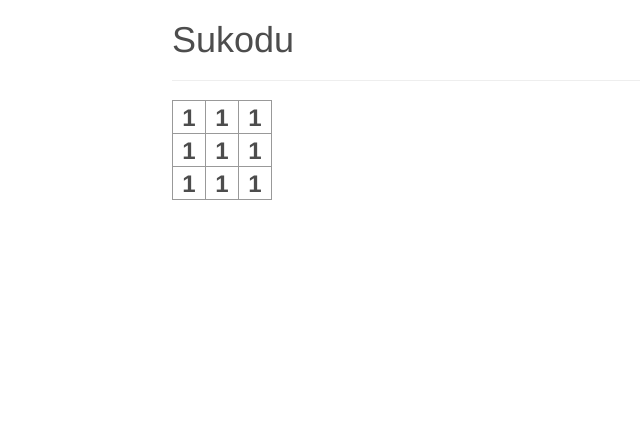
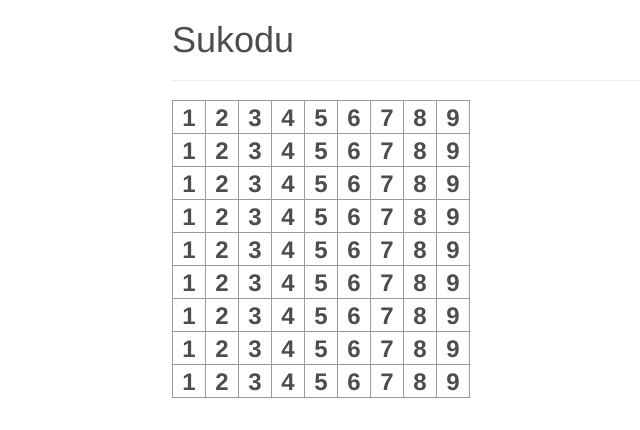
Before and after one commit to chunliu/sudoku, a React app: page / in a window 1280 px wide. Shown: the top 430 px of the page, without its empty margins (43-683 px from the left). Built offline with nearby package versions, Linux system fonts and the light colour scheme; the HTML template or start-up script is replaced by a standard one.

Commit message:
update UI

```diff
--- a/src/components/Game.tsx
+++ b/src/components/Game.tsx
@@ -1,5 +1,6 @@
 import * as React from "react";
 import {GameBoard} from "./board/GameBoard";
+import {COLS, ROWS} from "../core/sudokuClass";
 
 interface GameProps {}
 
--- a/src/components/board/GameBoard.tsx
+++ b/src/components/board/GameBoard.tsx
@@ -1,5 +1,6 @@
 import * as React from "react";
 import {Square} from "./Square";
+import {COLS, ROWS} from "../../core/sudokuClass";
 import "../../scss/main.scss";
 
 interface GameBoardProps {}
@@ -11,21 +12,15 @@ export class GameBoard extends React.Component<GameBoardProps, GameBoardState> {
         return (
             <div>
                 <div className="status">{status}</div>
-                <div className="board-row">
-                    <Square />
-                    <Square />
-                    <Square />
-                </div>
-                <div className="board-row">
-                    <Square />
-                    <Square />
-                    <Square />
-                </div>
-                <div className="board-row">
-                    <Square />
-                    <Square />
-                    <Square />
-                </div>
+                {ROWS.map(r => {
+                    return (
+                        <div className="board-row">
+                            {COLS.map(c => {
+                                return <Square key={r + c} value={c} />;
+                            })}
+                        </div>
+                    );
+                })}
             </div>
         );
     }
--- a/src/components/board/Square.tsx
+++ b/src/components/board/Square.tsx
@@ -1,9 +1,16 @@
-import * as React from "react";
+import * as React from 'react';
 
-export const Square = () => {
-    return (
-        <button className="square">
-        1
-        </button>
-    );
+interface SquareProps {
+    key: string;
+    value: string;
 };
+
+interface SquareState {};
+
+export class Square extends React.Component<SquareProps, SquareState> {
+    public render(): JSX.Element {
+        return (
+            <button className="square">{this.props.value}</button>
+        );
+    }
+}
--- a/src/core/sudokuClass.ts
+++ b/src/core/sudokuClass.ts
@@ -1,3 +1,6 @@
+export const ROWS = ["A", "B", "C", "D", "E", "F", "G", "H", "I"];
+export const COLS = ["1", "2", "3", "4", "5", "6", "7", "8", "9"];
+export const DIGITS = "123456789";
 interface IUnits {
     [index: string]: string[][];
 }
@@ -5,9 +8,6 @@ interface IUnits {
 interface IPeers {
     [index: string]: {[index: string]: boolean};
 }
-const ROWS = ["A", "B", "C", "D", "E", "F", "G", "H", "I"];
-const COLS = ["1", "2", "3", "4", "5", "6", "7", "8", "9"];
-const DIGITS = "123456789";
 
 export class Sudoku {
     public Squares: string[];
```
Also changed, not shown: src/core/contants.ts (added), 1 other file (tests, documents, lock files or other folders).
